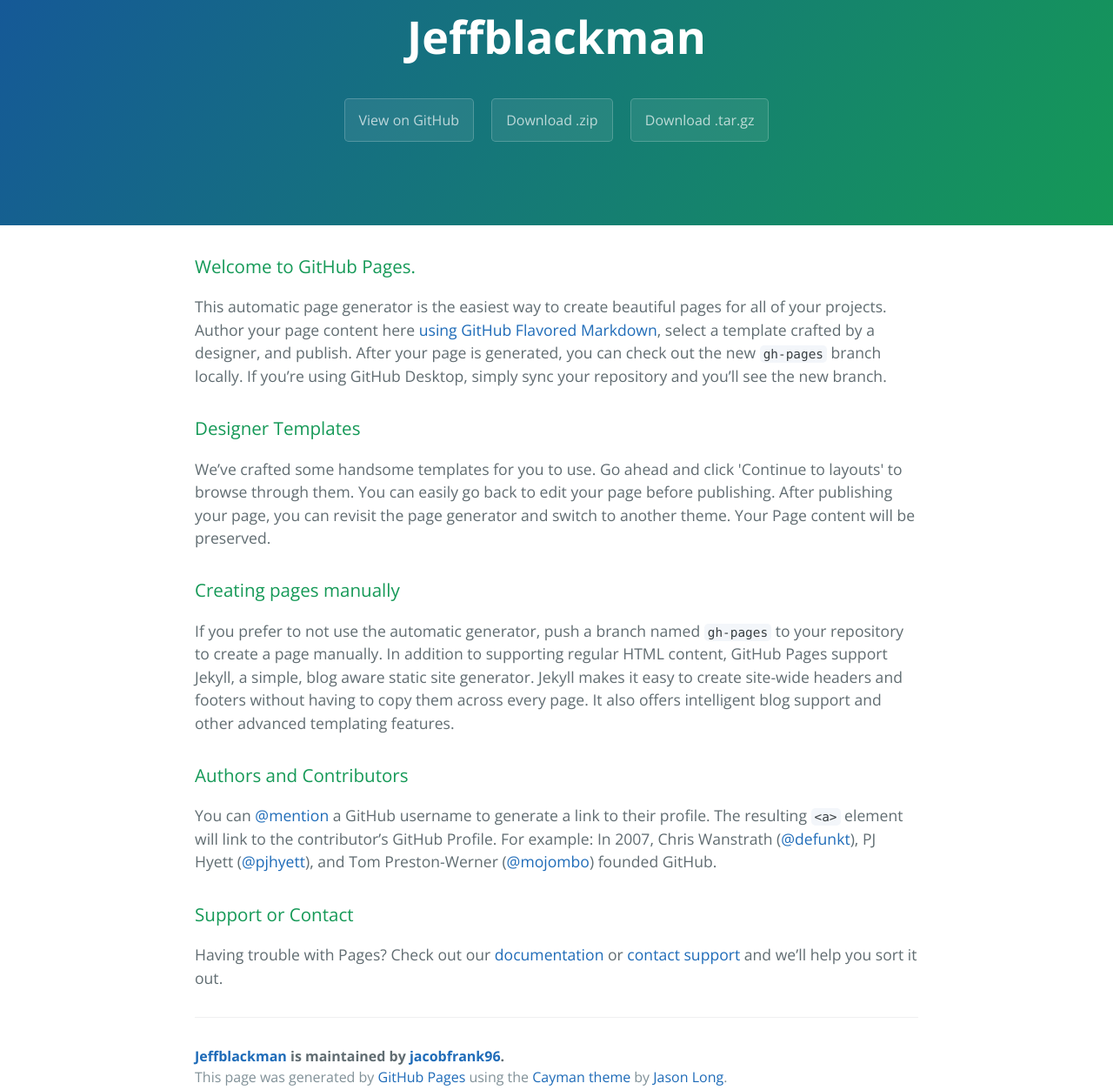
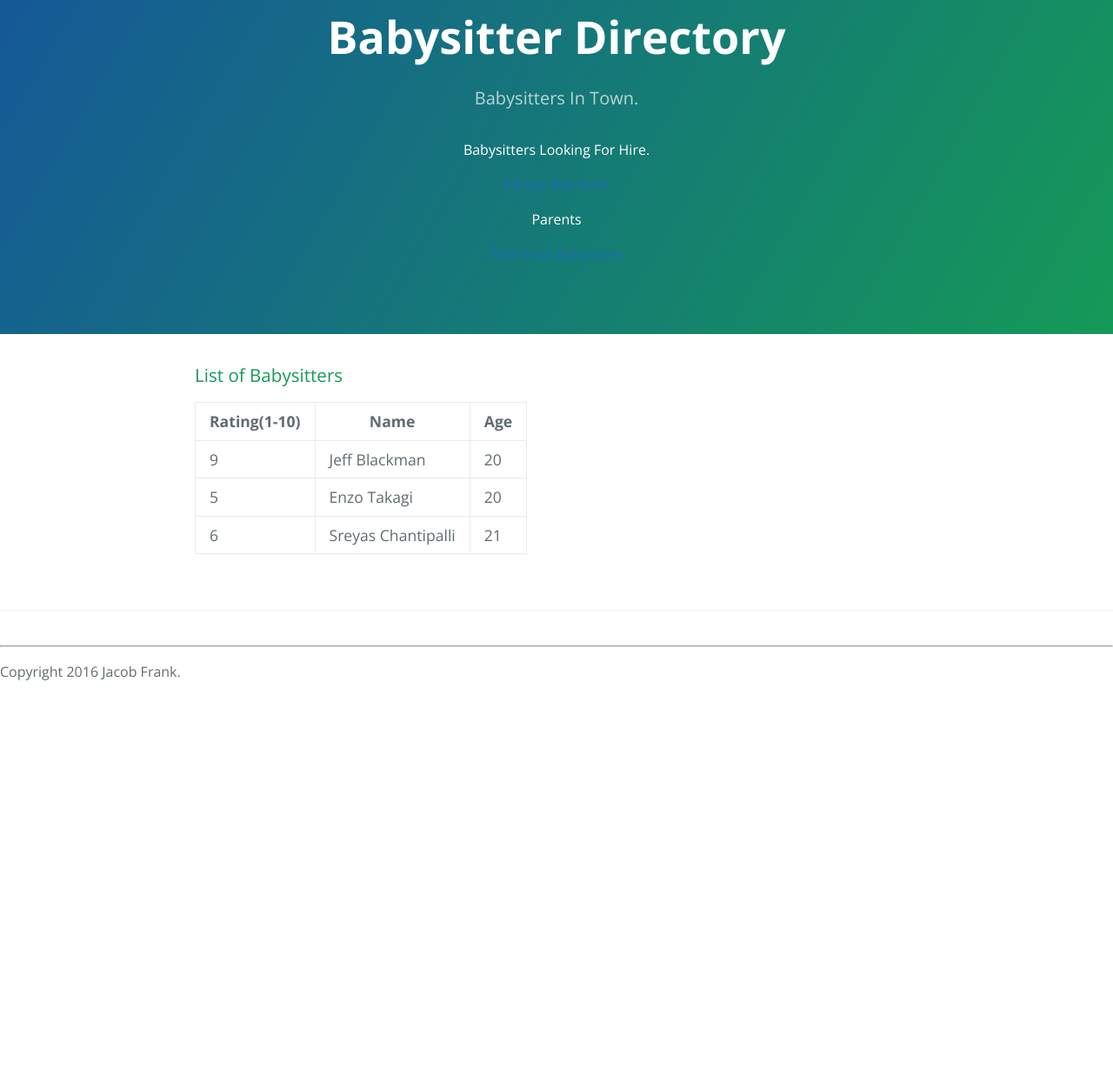
Before and after one commit to jacobfrank96/jeffblackman, a plain HTML site: page index.html in a window 1280 px wide. Shown: the part 77-1330 px from the top of the page at 87% size. After the commit the page ends 877 px from the top, so only its background shows below. Drawn offline with nearby package versions, Linux system fonts and the light colour scheme.

Commit message:
Update index.html

```diff
--- a/index.html
+++ b/index.html
@@ -2,56 +2,118 @@
 <html lang="en-us">
   <head>
     <meta charset="UTF-8">
-    <title>Jeffblackman by jacobfrank96</title>
+    <title>Babysitter Directory</title>
     <meta name="viewport" content="width=device-width, initial-scale=1">
     <link rel="stylesheet" type="text/css" href="stylesheets/normalize.css" media="screen">
     <link href='https://fonts.googleapis.com/css?family=Open+Sans:400,700' rel='stylesheet' type='text/css'>
+    <link rel="stylesheet" type="text/css" href="stylesheets/jquery.modal.css" media="screen">
     <link rel="stylesheet" type="text/css" href="stylesheets/stylesheet.css" media="screen">
-    <link rel="stylesheet" type="text/css" href="stylesheets/github-light.css" media="screen">
   </head>
   <body>
-    <section class="page-header">
-      <h1 class="project-name">Jeffblackman</h1>
-      <h2 class="project-tagline"></h2>
-      <a href="https://github.com/jacobfrank96/jeffblackman" class="btn">View on GitHub</a>
-      <a href="https://github.com/jacobfrank96/jeffblackman/zipball/master" class="btn">Download .zip</a>
-      <a href="https://github.com/jacobfrank96/jeffblackman/tarball/master" class="btn">Download .tar.gz</a>
-    </section>
 
-    <section class="main-content">
-      <h3>
-<a id="welcome-to-github-pages" class="anchor" href="#welcome-to-github-pages" aria-hidden="true"><span aria-hidden="true" class="octicon octicon-link"></span></a>Welcome to GitHub Pages.</h3>
+    <!-- Modals; Edit with care -->
+    <div id="img1" style="display:none;">
 
-<p>This automatic page generator is the easiest way to create beautiful pages for all of your projects. Author your page content here <a href="https://guides.github.com/features/mastering-markdown/">using GitHub Flavored Markdown</a>, select a template crafted by a designer, and publish. After your page is generated, you can check out the new <code>gh-pages</code> branch locally. If you’re using GitHub Desktop, simply sync your repository and you’ll see the new branch.</p>
+       <h2>Fill Out This Form To Be Listed For Hire</h2>
 
-<h3>
-<a id="designer-templates" class="anchor" href="#designer-templates" aria-hidden="true"><span aria-hidden="true" class="octicon octicon-link"></span></a>Designer Templates</h3>
+      <form action="//formspree.io/jacobfrank@wustl.edu" method="POST">
+        <div>
+          <label>Please enter your name:        </label>
+          <input type="text" name="name" value="ex: John Smith" size=80>
+        </div>
+        <div>
+          <label>Please Enter Your Age:         </label>
+          <input type="text" name="age" value="ex: 26" size=80>
+        </div>
+        <div>
+          <label>Please Enter Your Phone Number:</label>
+          <input type="text" name="phone number" value="ex: 718-594-2465" size="80">
+        </div>
+        <div>
+          <label>Please Enter Your Email:       </label>
+           <input type="text" name="email" value="ex: jsmith@mail.com" size="80">
+          </div>
+        <div>
+          <input type="submit" value="Send">
+        </div>
+      </form>
 
-<p>We’ve crafted some handsome templates for you to use. Go ahead and click 'Continue to layouts' to browse through them. You can easily go back to edit your page before publishing. After publishing your page, you can revisit the page generator and switch to another theme. Your Page content will be preserved.</p>
+    </div>
 
-<h3>
-<a id="creating-pages-manually" class="anchor" href="#creating-pages-manually" aria-hidden="true"><span aria-hidden="true" class="octicon octicon-link"></span></a>Creating pages manually</h3>
 
-<p>If you prefer to not use the automatic generator, push a branch named <code>gh-pages</code> to your repository to create a page manually. In addition to supporting regular HTML content, GitHub Pages support Jekyll, a simple, blog aware static site generator. Jekyll makes it easy to create site-wide headers and footers without having to copy them across every page. It also offers intelligent blog support and other advanced templating features.</p>
+     <div id="img2" style="display:none;">
 
-<h3>
-<a id="authors-and-contributors" class="anchor" href="#authors-and-contributors" aria-hidden="true"><span aria-hidden="true" class="octicon octicon-link"></span></a>Authors and Contributors</h3>
+       <h2>How Was Your Babysitter?</h2>
 
-<p>You can <a href="https://help.github.com/articles/basic-writing-and-formatting-syntax/#mentioning-users-and-teams" class="user-mention">@mention</a> a GitHub username to generate a link to their profile. The resulting <code>&lt;a&gt;</code> element will link to the contributor’s GitHub Profile. For example: In 2007, Chris Wanstrath (<a href="https://github.com/defunkt" class="user-mention">@defunkt</a>), PJ Hyett (<a href="https://github.com/pjhyett" class="user-mention">@pjhyett</a>), and Tom Preston-Werner (<a href="https://github.com/mojombo" class="user-mention">@mojombo</a>) founded GitHub.</p>
+      <form action="//formspree.io/jacobfrank@wustl.edu" method="POST">
+        <div>
+          <label>Please enter the babysitter's name: </label>
+          <input type="text" name="Babysitters Name" value="" size=80>
+        </div>
+        <div>
+          <label>Please rate your babysitter on a scale from 1 (poor) to 10 (excellent):</label>
+          <input type="text" name="Rating" value="" size=80>
+        </div>
+        <div>
+          <label>If you would like, describe in words how your babysitter performed:</label>
+          <input type="text" name="Description" value="" size="80">
+        </div>
+        <div>
+          <input type="submit" value="Send">
+        </div>
+      </form>
 
-<h3>
-<a id="support-or-contact" class="anchor" href="#support-or-contact" aria-hidden="true"><span aria-hidden="true" class="octicon octicon-link"></span></a>Support or Contact</h3>
+    </div>
 
-<p>Having trouble with Pages? Check out our <a href="https://help.github.com/pages">documentation</a> or <a href="https://github.com/contact">contact support</a> and we’ll help you sort it out.</p>
+    <div class="container">
+
+      <section class="page-header">
+        <h1 class="project-name">Babysitter Directory</h1>
+        <h2 class="project-tagline">Babysitters In Town.</h2>
+        <p>Babysitters Looking For Hire.</p>
+        <a href="#img1" rel="modal:open" class="button">Fill out this form</a>
+        <p>Parents</p>
+        <a href="#img2" rel="modal:open" class="button">Rate Your Babysitter</a>
+
+
+      </section>
+
+      <section class="main-content">
+        <h3>List of Babysitters</h3>
+        <table>
+          <tr>
+            <th>Rating(1-10)</th>
+            <th>Name</th>
+            <th>Age</th>
+          </tr>
+          <tr>
+            <td>9</td>
+            <td>Jeff Blackman</td>
+            <td>20</td>
+          </tr>
+          <tr>
+            <td>5</td>
+            <td>Enzo Takagi</td>
+            <td>20</td>
+          </tr>
+          <tr>
+            <td>6</td>
+            <td>Sreyas Chantipalli</td>
+            <td>21</td>
+          </tr>
+
+
+        </table>
+      </section>
 
       <footer class="site-footer">
-        <span class="site-footer-owner"><a href="https://github.com/jacobfrank96/jeffblackman">Jeffblackman</a> is maintained by <a href="https://github.com/jacobfrank96">jacobfrank96</a>.</span>
+        <hr>
+        <p>Copyright 2016 Jacob Frank.</p>
+      </footer>
+      <!-- JavaScript; Do not edit below -->
+       <script src="js/jquery-1.12.0.min.js"></script>
+        <script src="js/jquery.modal.min.js"></script>
 
-        <span class="site-footer-credits">This page was generated by <a href="https://pages.github.com">GitHub Pages</a> using the <a href="https://github.com/jasonlong/cayman-theme">Cayman theme</a> by <a href="https://twitter.com/jasonlong">Jason Long</a>.</span>
-      </footer>
-
-    </section>
-
-
+    </div>
   </body>
 </html>
```
